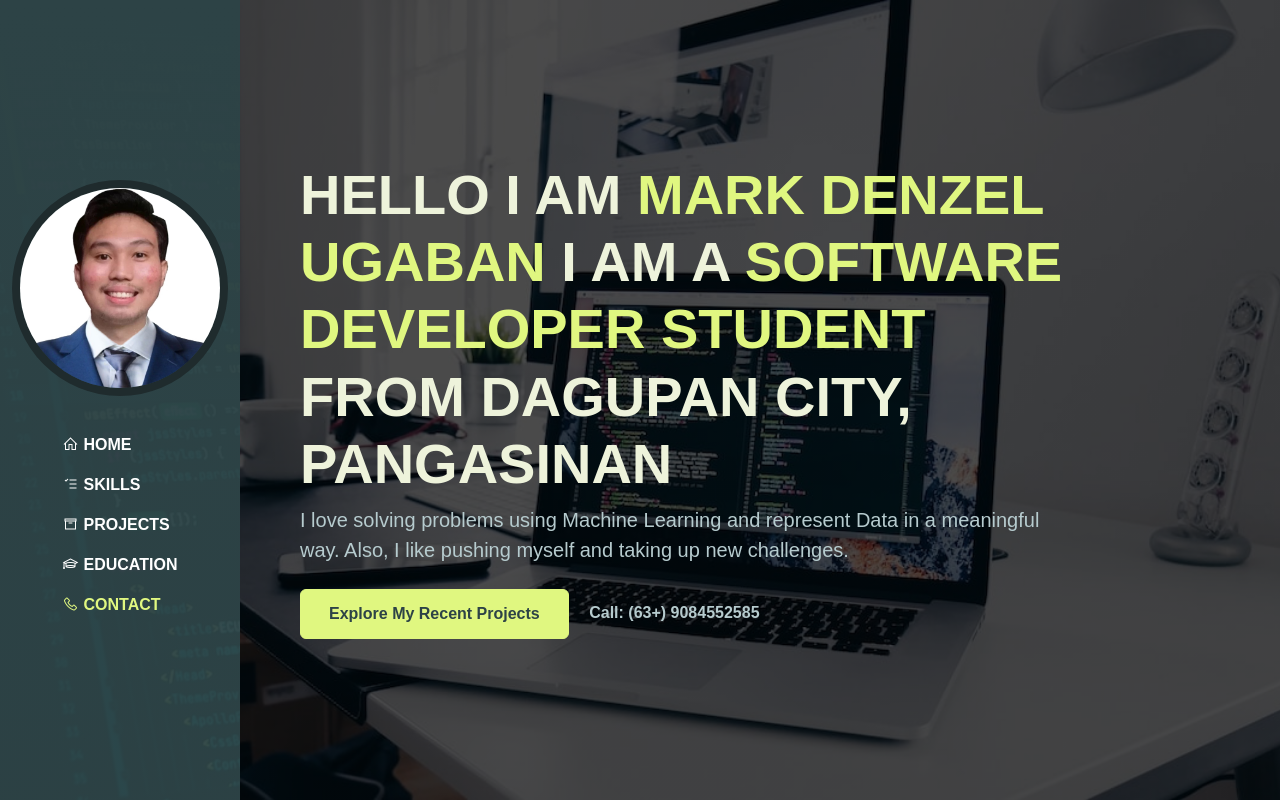
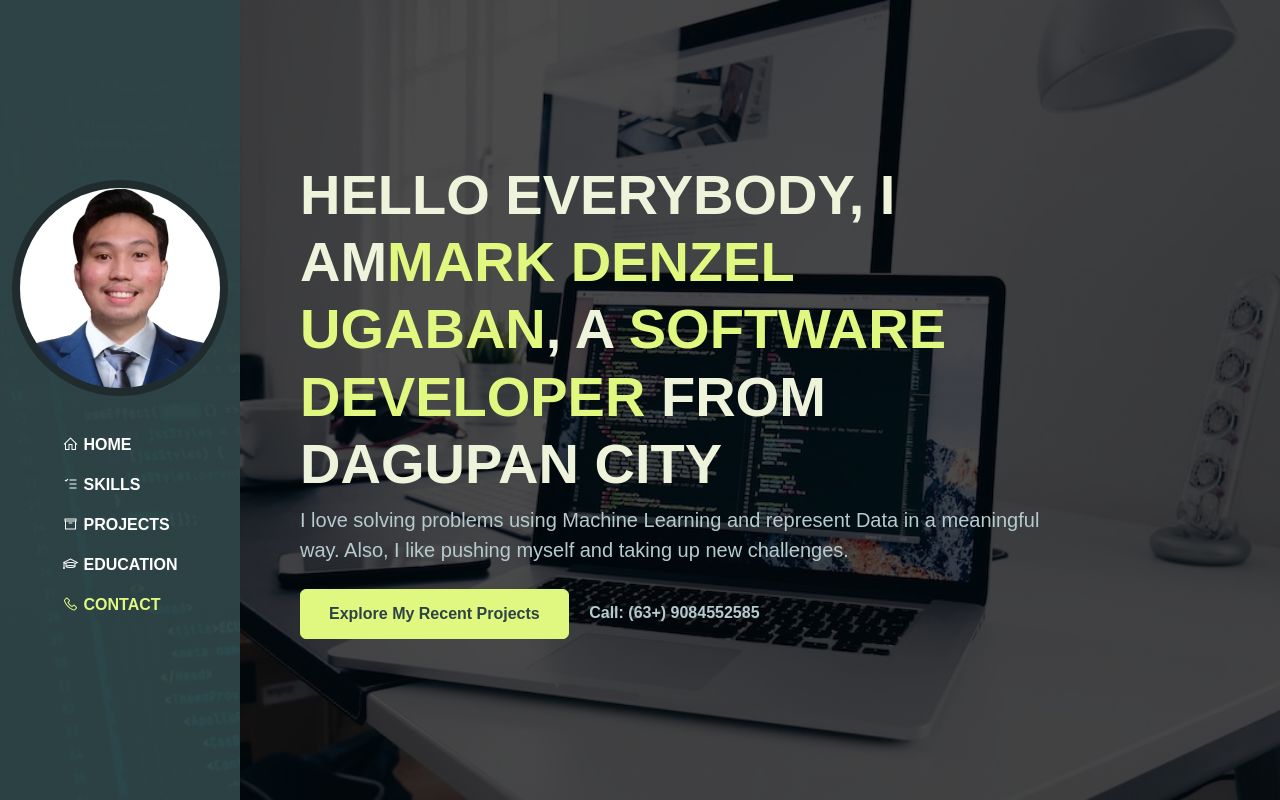
Before and after one commit to MDenzel031/Portfolio, a plain HTML site: page index.html in a window 1280 px wide. Shown: the top 800 px of the page. Drawn offline with Linux system fonts and the light colour scheme; a web font is replaced by a local one.

Commit message:
updating index 3

```diff
--- a/index.html
+++ b/index.html
@@ -60,8 +60,8 @@
             <div class="container">
                 <div class="row">
                     <div class="col-lg-10">
-                        <h1 class="display-4 fw-bold" data-aos="fade-up">HELLO I AM <span class="text-brand">MARK DENZEL UGABAN</span> I AM A <span class="text-brand">SOFTWARE
-                                DEVELOPER STUDENT</span> FROM DAGUPAN CITY, PANGASINAN</h1>
+                        <h1 class="display-4 fw-bold" data-aos="fade-up">HELLO EVERYBODY, I AM<span class="text-brand">MARK DENZEL UGABAN</span>, A <span class="text-brand">SOFTWARE
+                                DEVELOPER</span> FROM DAGUPAN CITY</h1>
                         <p class="lead mt-2 mb-4" data-aos="fade-up" data-aos-delay="300">I love solving problems using
                             Machine Learning and represent Data in a meaningful way. Also, I like pushing myself and
                             taking up new challenges.</p>
```
